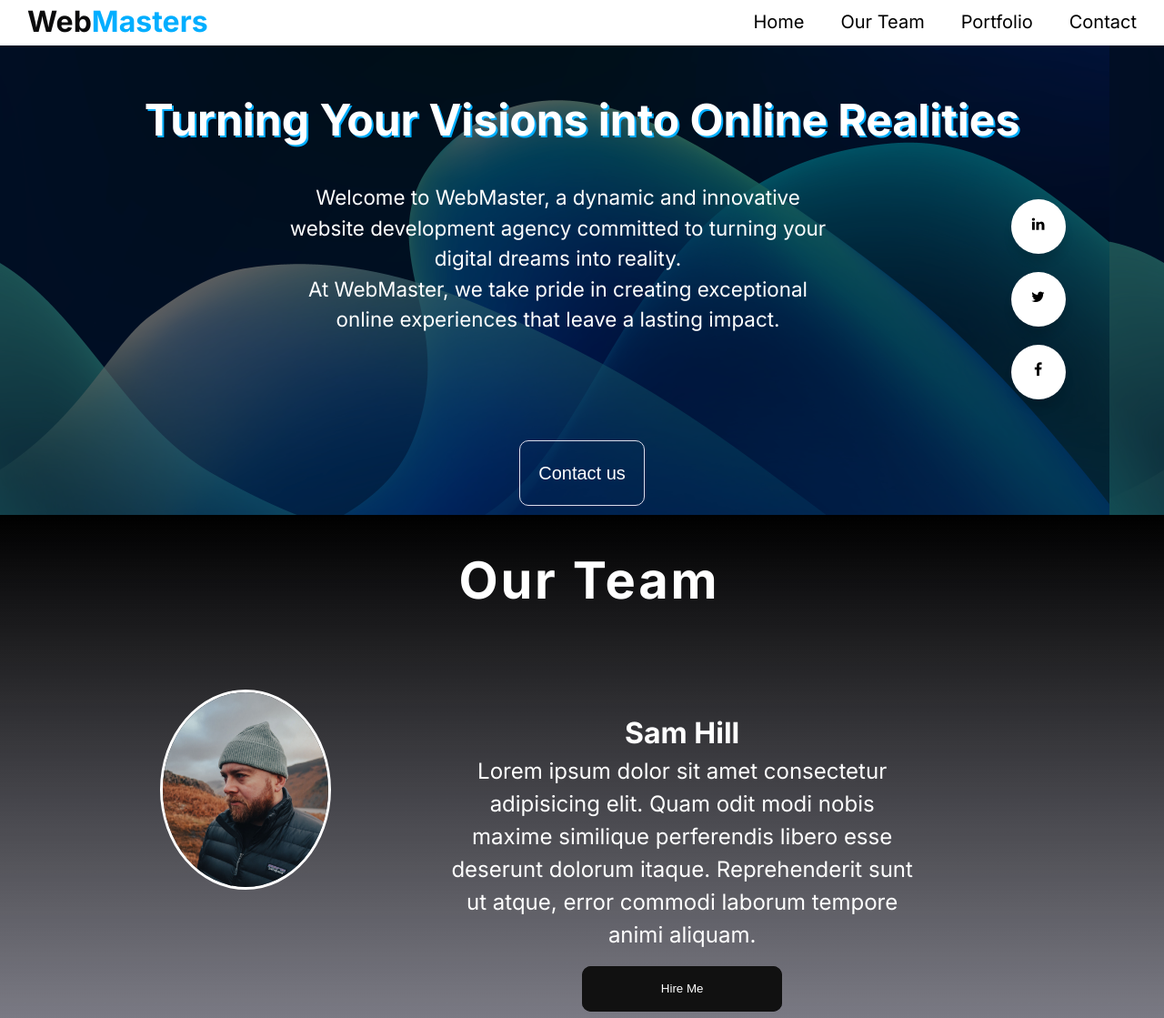
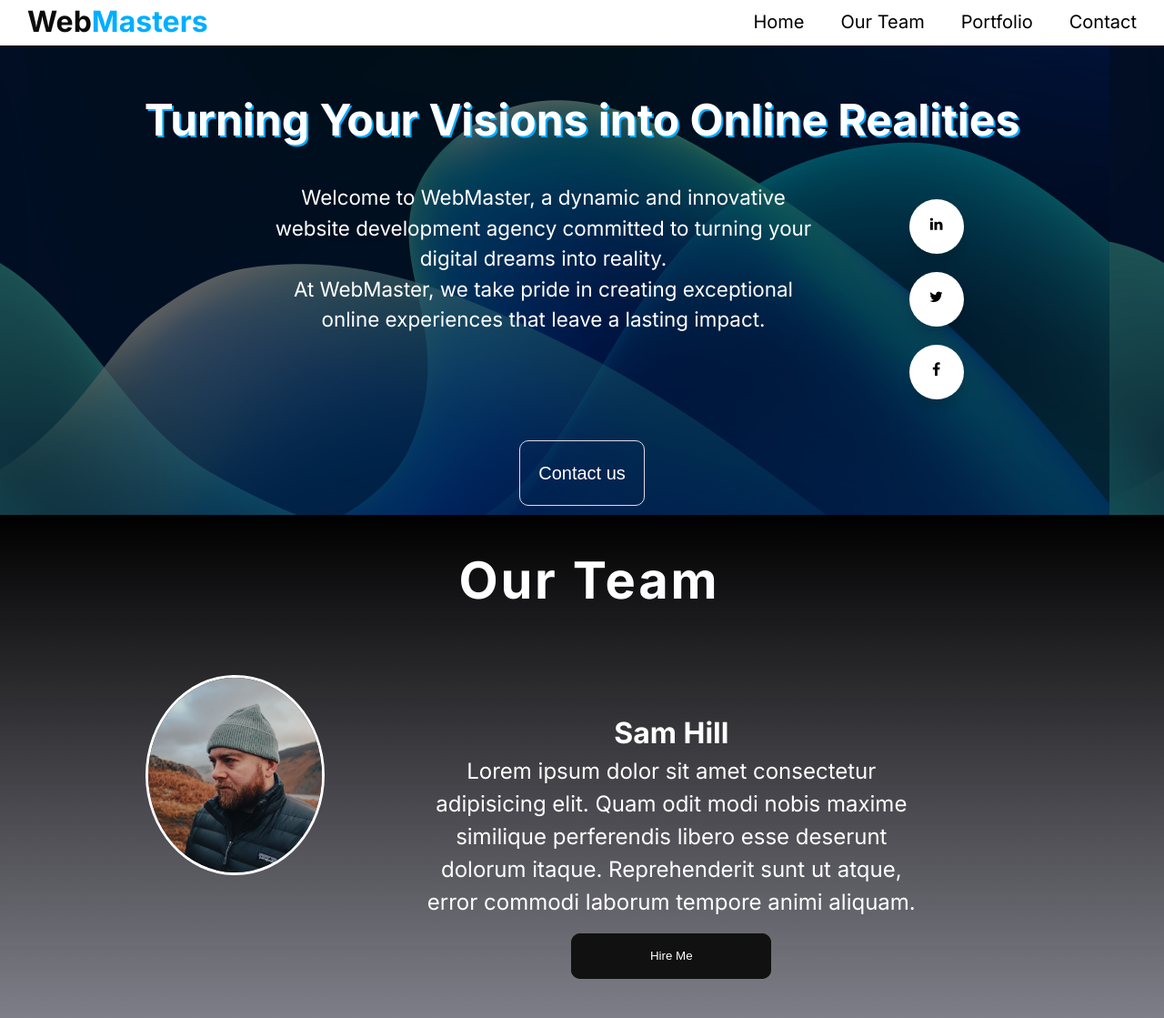
Before and after one commit to fac29b/Webmasters-Website-Ruth-Sam, a plain HTML site: page index.html in a window 1280 px wide. Shown: the top 1119 px of the page at 91% size. Drawn offline with Linux system fonts and the light colour scheme.

Commit message:
used margin 0 auto on home p and our team pic to fix when screen wide.

```diff
--- a/style.css
+++ b/style.css
@@ -158,7 +158,12 @@ span{
 .home-content{
     display: flex;
     justify-content: space-around;
-    margin-left: 10%;
+    /* margin-left: 5px; */
+    text-align: center;
+    width: 100%;
+    width: 60rem; /* Set your desired fixed width */
+    margin: 0 auto; /* Center the content within this fixed width */
+
 
 
 }
@@ -277,6 +282,9 @@ span{
     margin: 1rem 1rem;
     border-radius: 100%;
     justify-content: center;
+
+    margin: 0 auto; /* Center the content within this fixed width */
+
 
 
 }
```
